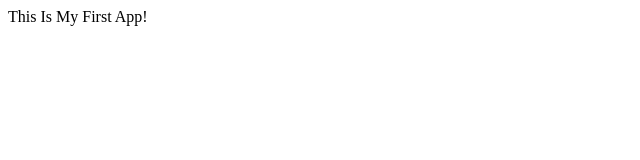
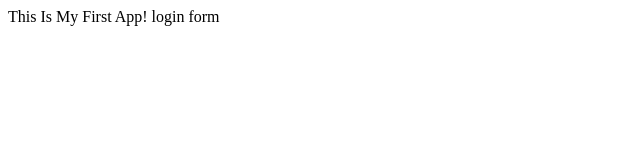
Before and after one commit to Niyideji/Myappsample, a plain HTML site: page index.html in a window 1280 px wide. Shown: the full height of the page, 0-640 px from the left. Drawn offline with Linux system fonts and the light colour scheme.

Commit message:
login form

```diff
--- /dev/null
+++ b/dir2/app2.js
@@ -0,0 +1 @@
+console.login(123);
--- a/index.html
+++ b/index.html
@@ -2,5 +2,8 @@
     <head>
         <title>My App</title>
     </head>
-    <body> This Is My First App! </body>
+    <body>
+        This Is My First App!
+login form
+    </body>
 </html>
```
Also changed, not shown: login.html (added, +1 -0 lines), log.txt (added).
